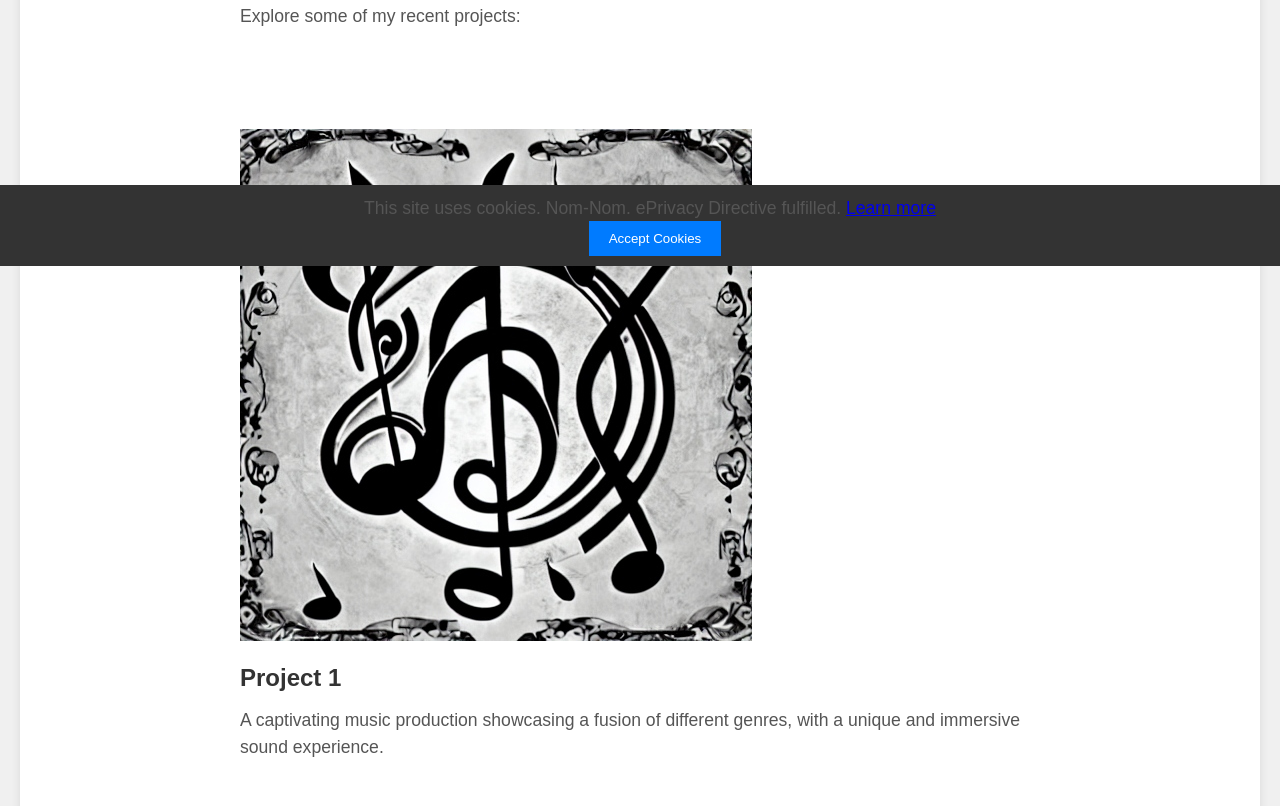
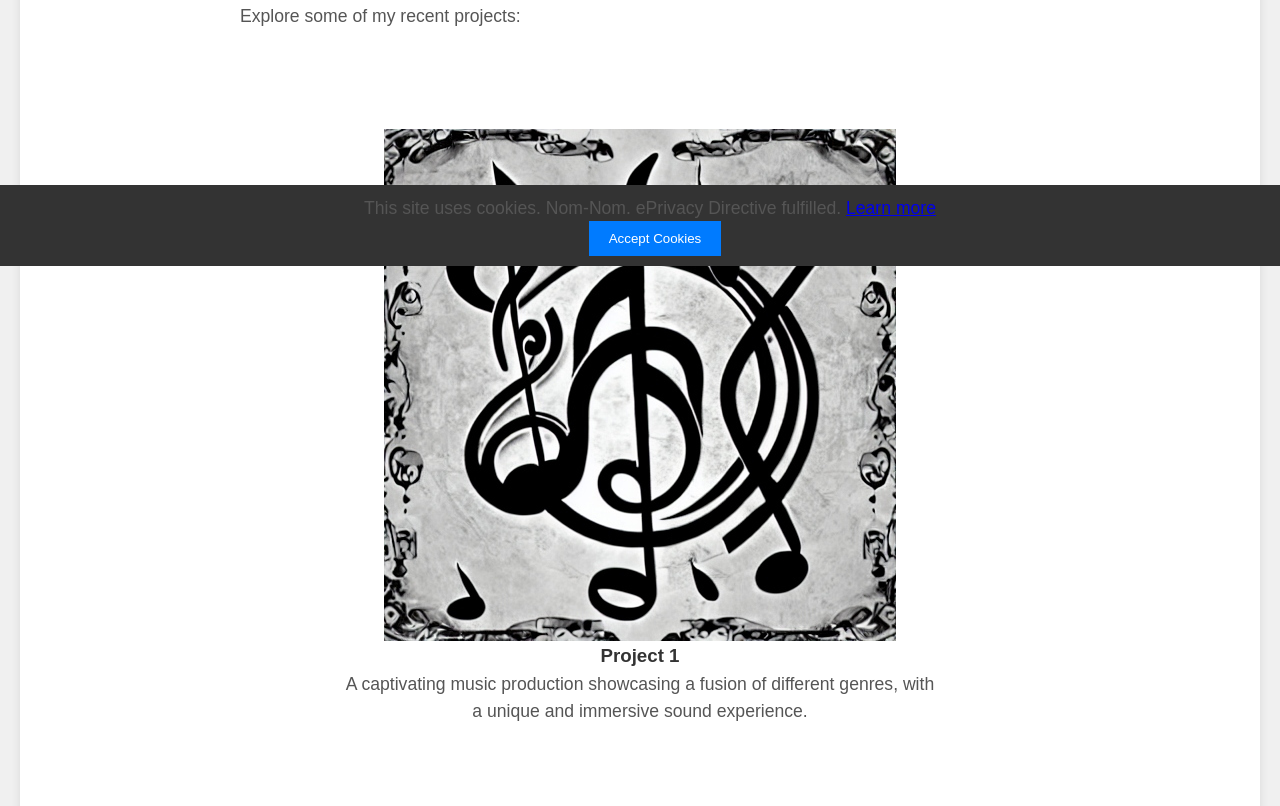
Before and after one commit to TiLuCi/HTMLSoundEngineer, a plain HTML site: page index.html in a window 1280 px wide. Shown: the part 534-1340 px from the top of the page. Drawn offline with nearby package versions, Linux system fonts and the light colour scheme.

Commit message:
make music samples not scale
scaling audio player was annoying so lets not do that

```diff
--- a/styles.css
+++ b/styles.css
@@ -74,27 +74,41 @@ p {
     line-height: 1.5;
 }
 
+/* Add margin to the bottom of portfolio items to increase space between them */
+#portfolio .portfolio-item {
+    display: flex;
+    flex-direction: column;
+    align-items: center;
+    text-align: center;
+    transition: transform 0.2s; /* Add a transition for image scaling */
+    margin-bottom: 4000px;
+}
+
 .portfolio-item {
-    margin: 100px 0;
+    margin: 100px;
 }
 
 .portfolio-item img {
-    max-width: 100%;
+    transition: transform 0.2s; /* Add a transition for image scaling */
 }
 
-.portfolio-item h3 {
-    font-size: 1.5em;
-    margin: 10px 0;
-    color: #333;
+/* Add this rule to target portfolio items for scaling on hover */
+.portfolio-item:hover {
+    transform: scale(1.1); /* Increase image size on hover */
 }
 
-.portfolio-item p {
-    font-size: 1.1em;
-    color: #555;
+/* Reset scaling for audio elements in the "Samples" section */
+#Samples .portfolio-item:hover {
+    transform: scale(1);
 }
 
+/* Reset the text opacity on hover for portfolio items */
+.portfolio-item:hover h3,
+.portfolio-item:hover p {
+    opacity: 1;
+}
 
-footer {
+.footer {
     text-align: center;
     padding: 10px 0;
     background-color: #333;
@@ -108,8 +122,6 @@ footer {
         padding: 0 20px;
     }
 }
-
-/* Existing styles from styles.css */
 
 /* New styles for the fade-in effect */
 .fade-in {
```
